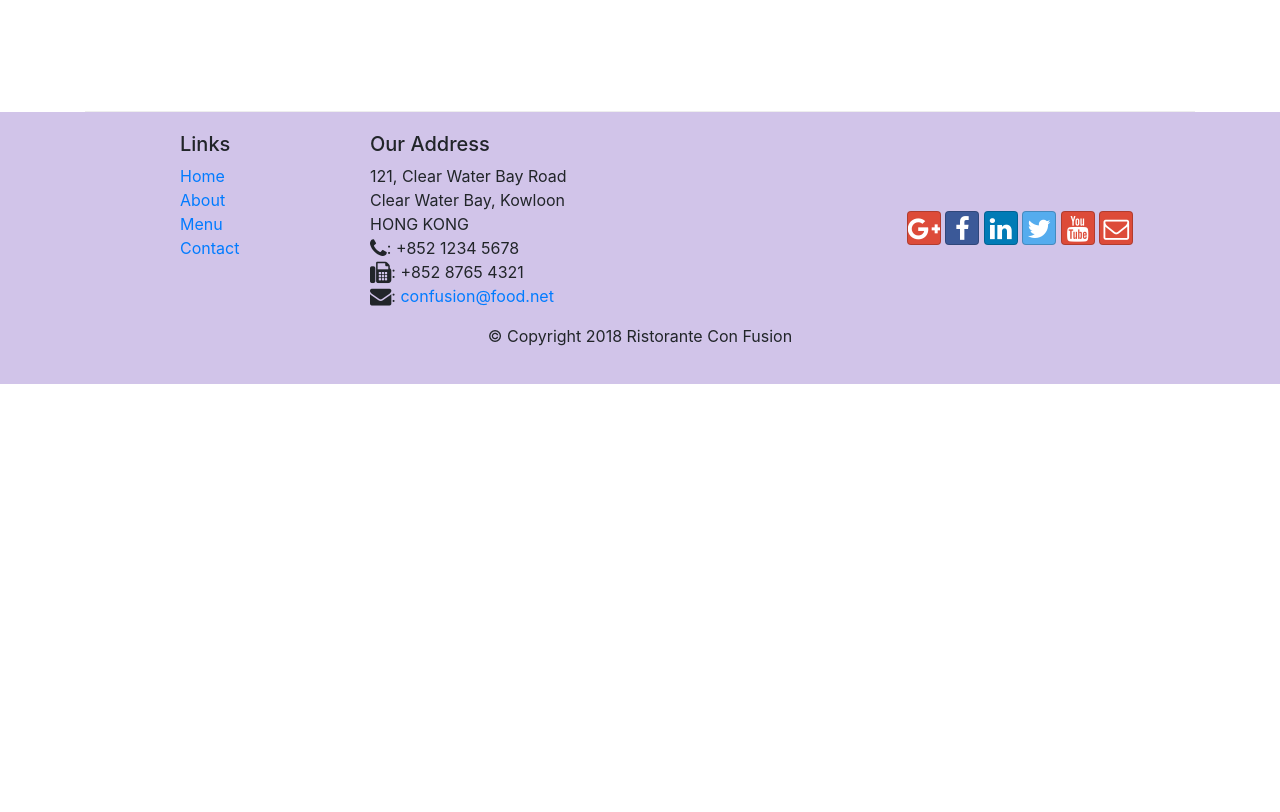
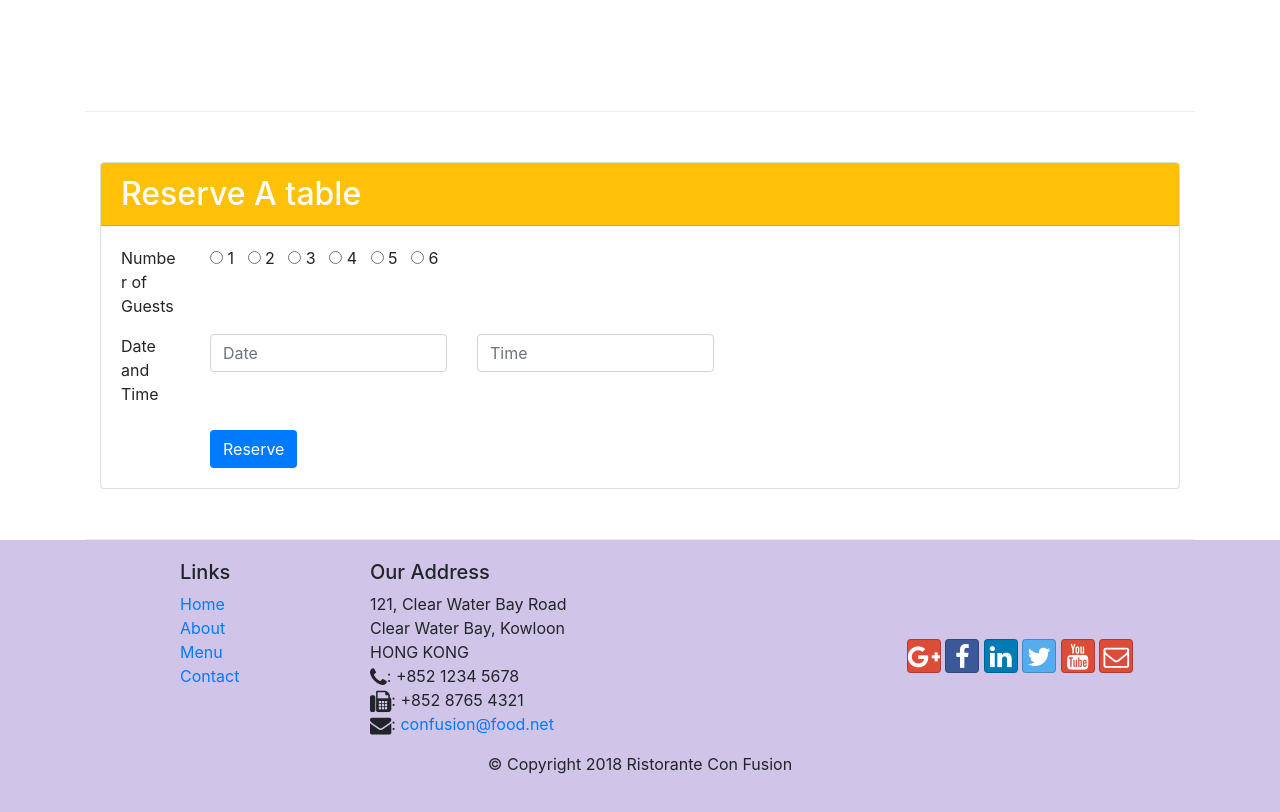
Before and after one commit to namangoswami/Bootstrap-4-project-, a website: page index.html in a window 1280 px wide. Shown: the part 1422-2234 px from the top of the page. Before the commit the page ends 1806 px from the top, so only its background shows below. Drawn offline with nearby package versions, Linux system fonts and the light colour scheme.

Commit message:
Assignment2

```diff
--- a/index.html
+++ b/index.html
@@ -44,8 +44,14 @@
                     <h1>Ristorante con Fusion</h1>
                     <p>We take inspiration from the World's best cuisines, and create a unique fusion experience. Our lipsmacking creations will tickle your culinary senses!</p>
                 </div>
-                <div class="col-12 col-sm align-self-center">
+                <div class="col-12 col-sm-3 align-self-center">
+
                     <img src="img/logo.png" class="img-fluid">
+
+                </div>
+                <div class="col-12 col-sm-3 align-self-center">
+
+                    <a role="button" class="btn bg-warning text-dark btn-lg btn-block" href="#card1">   Reserve Table   </a>
                 </div>
             </div>
         </div>
@@ -65,15 +71,18 @@
             </div></div></div>
         </div>
 
-
         <div class="row row-content align-items-center">
             <div class="col-12 col-sm-4 col-md-3">
                 <h3>This Month's Promotions</h3>
             </div>
             <div class="col col-sm col-md">
-                <h2>Weekend Grand Buffet</h2>
+                <div class="media">
+
+                    <div class="media-body">
+                <h2 class="mt-auto">Weekend Grand Buffet <span class="badge badge-danger">NEW</span></h2>
                 <p>Featuring mouthwatering combinations with a choice of five different salads, six enticing appetizers, six main entrees and five choicest desserts. Free flowing bubbly and soft drinks. All for just $19.99 per person </p>
-            </div>
+            </div>     <img class="d-flex mr-auto img-thumbnail align-self-center" src="img/buffet.png" alt="buffet">
+        </div></div>
         </div>
 
         <div class="row row-content align-items-center">
@@ -87,11 +96,61 @@
                     <h4>Executive Chef</h4>
                     <p>Award winning three-star Michelin chef with wide International experience having worked closely with whos-who in the culinary world, he specializes in creating mouthwatering Indo-Italian fusion experiences. </p>
                 </div>
-                </div>
+            </div>
                 </div>
         </div>
     </div>
+    <div class="container">
+        <div class="row row-content">
+       <div class="col-12">
+            <div class="card" id="card1">
+            <h2 class="card-header bg-warning text-white">
+                Reserve A table
+            </h2>
+        <div class="card-body ">
+            <div class="form-group row ">
+                <div class="col-12 col-md-1">
+                    Number of Guests
+                </div>
+                <div class="col-md">
 
+                        <input type="radio" class="form-radio-input" id="selectmem" name="selectmem" value="">
+                    1 &MediumSpace;
+                     <input type="radio" class="form-radio-input" id="selectmem" name="selectmem" value="">
+                     2 &MediumSpace;
+                     <input type="radio" class="form-radio-input" id="selectmem" name="selectmem" value="">
+                     3 &MediumSpace;
+                     <input type="radio" class="form-radio-input" id="selectmem" name="selectmem" value="">
+                    4 &MediumSpace;
+                      <input type="radio" class="form-radio-input" id="selectmem" name="selectmem" value="">
+                    5 &MediumSpace;
+                       <input type="radio" class="form-radio-input" id="selectmem" name="selectmem" value="">
+                    6 &MediumSpace;
+                    </div></div>
+                    <div class="row">
+                        <div class="col-12 col-md-1">
+                            Date and Time
+                        </div>
+                        <div class ="col-12 col-md-3">
+                        <input type="text" class="form-control" id="date" name="date" placeholder="Date">       </div>
+                        <div class="col-12 col-md-3">
+                            <input type="text" class="form-control" id="time" name="time" placeholder="Time">       </div>
+
+                        </div>
+                        <br>
+                        <div class="row">
+
+                            <div class="col-12 offset-md-1">
+                                <button type="submit" class="btn bg-primary text-white">
+                                    Reserve
+                                </button>
+                            </div>
+                        </div>
+                                        </div>
+
+        </div>
+        </div></div>
+    </div>
     <footer class="footer">
         <div class="container">
             <div class="row">
@@ -109,7 +168,7 @@
                     <address>
 		              121, Clear Water Bay Road<br>
 		              Clear Water Bay, Kowloon<br>
-		              HONG KONG<br>
+		            HONG KONG<br>
 		              <i class="fa fa-phone fa-lg"></i>: +852 1234 5678<br>
 		              <i class="fa fa-fax fa-lg"></i>: +852 8765 4321<br>
 		              <i class="fa fa-envelope fa-lg"></i>: <a href="mailto:confusion@food.net">confusion@food.net</a>
```
